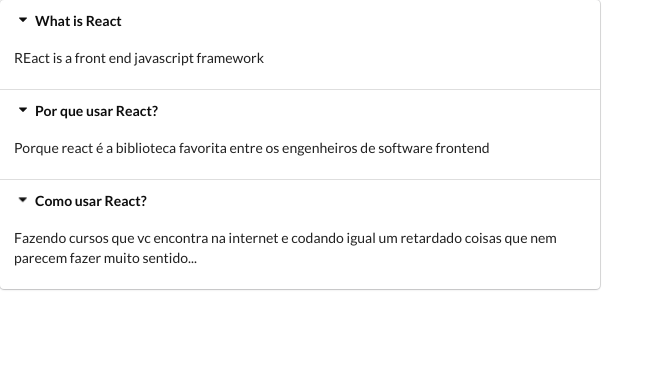
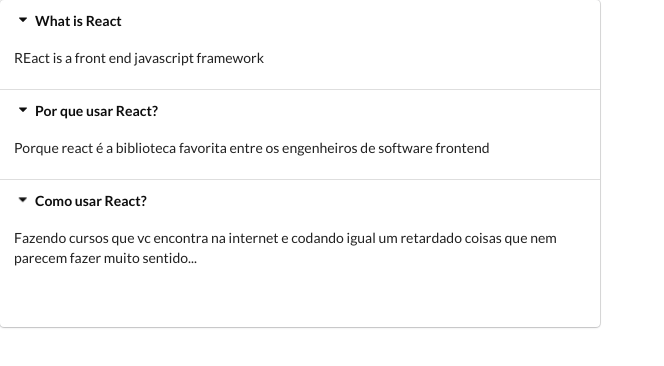
Before and after one commit to dc-diogo/react-widgets, a React (Create React App) app: page / in a window 1280 px wide. Shown: the top 366 px of the page, without its empty margins (0-664 px from the left). Built offline with nearby package versions, Linux system fonts and the light colour scheme.

Commit message:
Setting a hook to update de index of selected menu

```diff
--- a/src/components/Accordion.js
+++ b/src/components/Accordion.js
@@ -1,10 +1,16 @@
-import React from 'react';
+import React, { useState } from 'react';
 
 const Accordion = ({ items }) => {
-  const renderedItems = items.map((item) => {
+  const [activeIndex, setActiveIndex] = useState(null);
+
+  const onTitleClicked = (index) => {
+    setActiveIndex(index);
+  };
+
+  const renderedItems = items.map((item, index) => {
     return (
       <React.Fragment key={item.title}>
-        <div className="title active">
+        <div className="title active" onClick={() => onTitleClicked(index)}>
           <i className="dropdown icon"></i>
           {item.title}
         </div>
@@ -15,7 +21,11 @@
     );
   });
 
-  return <div className="ui styled accordion">{renderedItems}</div>;
+  return (
+    <div className="ui styled accordion">
+      {renderedItems} <h1>{activeIndex}</h1>
+    </div>
+  );
 };
 
 export default Accordion;
```
